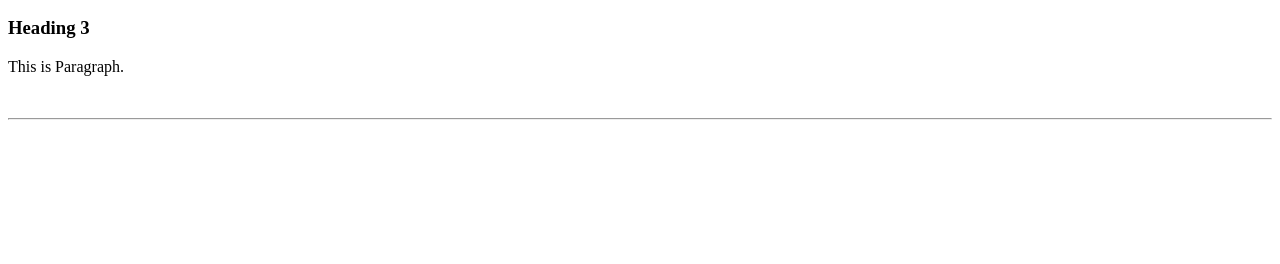
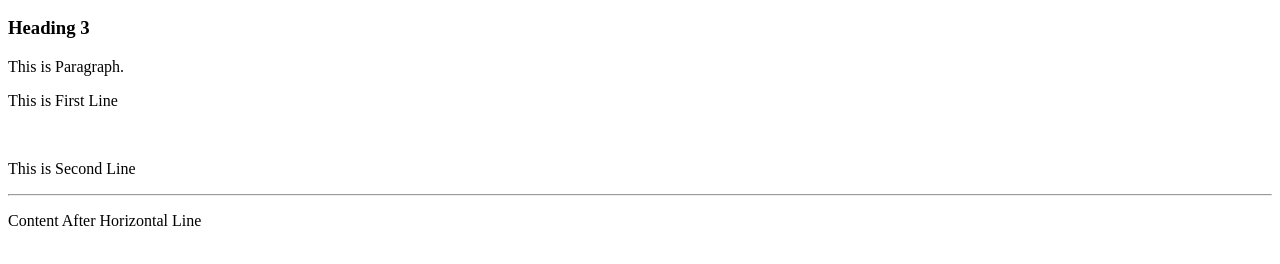
Before and after one commit to jeet-mistry-creative/learning-web-dev, a plain HTML site: page Day -2/index.html in a window 1280 px wide. Shown: the part 110-374 px from the top of the page. Drawn offline with Linux system fonts and the light colour scheme.

Commit message:
Day 2: Fixed br and hr Usage

```diff
--- a/Day -2/index.html
+++ b/Day -2/index.html
@@ -11,8 +11,15 @@
 
     <p> This is Paragraph.</p>
 
-    <br> <!-- This is Line brake Tag... -->
+    <!-- This is Line brake Example... -->
+    <p>This is First Line</p>
+    <br>
+    <p>This is Second Line</p>
 
-    <hr> <!-- This is change a New Line... -->
+    <!-- Horizon Line... example -->
+    <hr>
+
+    <p>Content After Horizontal Line</p>
+
   </Body>
 </HTML>
```
